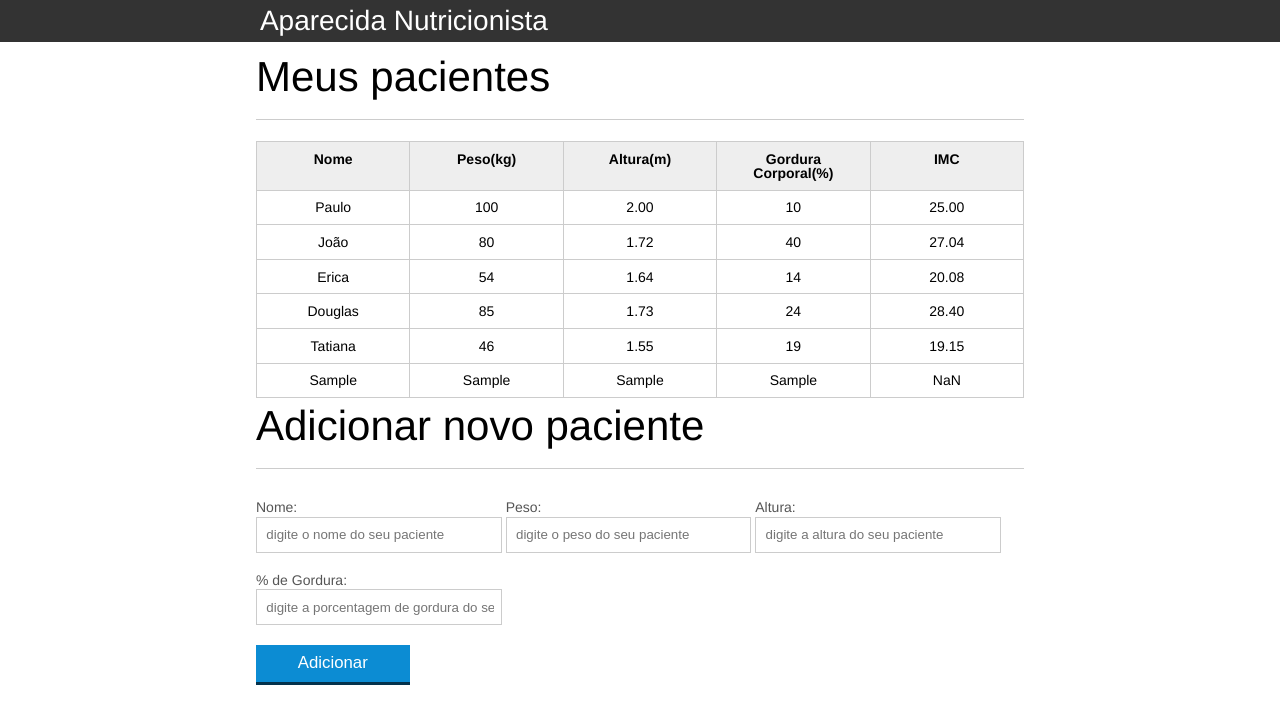
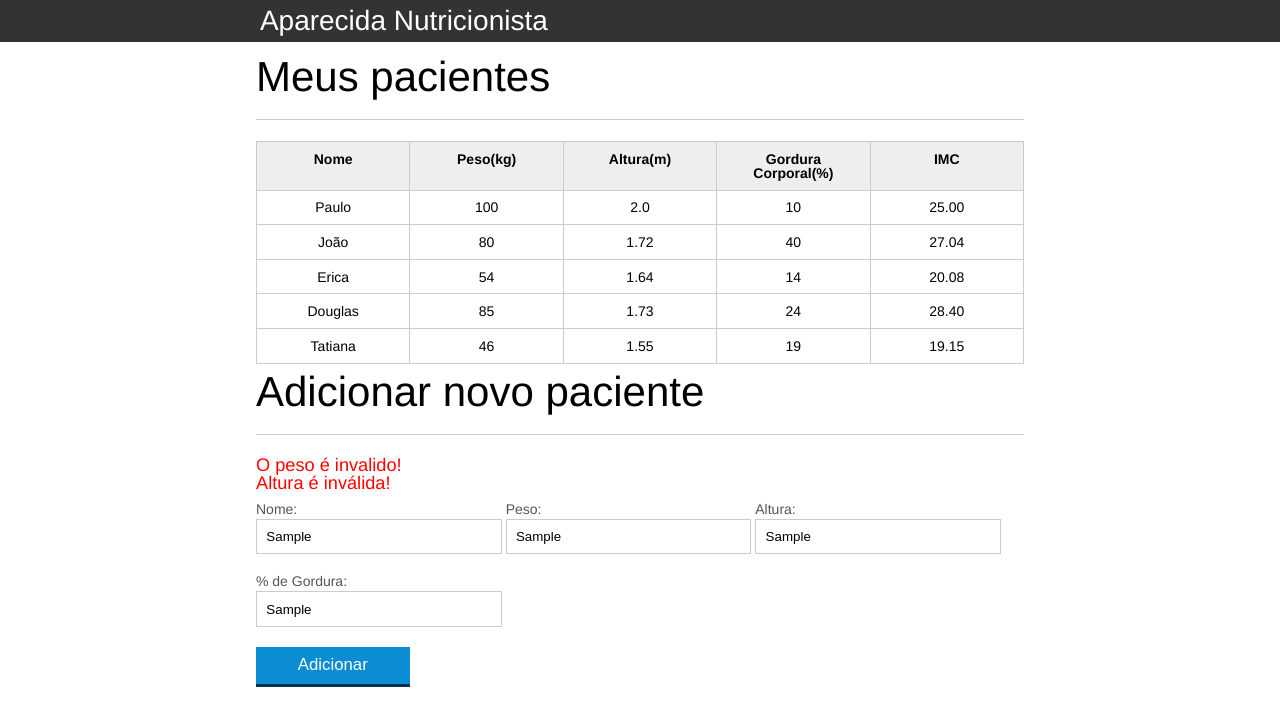
Before and after one commit to CristianoPro/AparecidaNutricao, a plain HTML site: page index.html in a window 1280 px wide. Both pictures are taken after typing "Sample", "Sample", "Sample", "Sample" into the empty fields and a click on the button "Adicionar". Drawn offline with Linux system fonts and the light colour scheme.

Commit message:
validação do form

```diff
--- a/css/index.css
+++ b/css/index.css
@@ -132,3 +132,8 @@ button[disabled=disabled], button:disabled {
 .campo-invalido{
 	border: 1px solid red;
 }
+
+#mensagens-erro{
+	color: red;
+	font-size: 1.3em;
+}
--- a/index.html
+++ b/index.html
@@ -35,7 +35,7 @@
 						<tr class="paciente" id="primeiro-paciente" >
 							<td class="info-nome">Paulo</td>
 							<td class="info-peso">100</td>
-							<td class="info-altura">2.00</td>
+							<td class="info-altura">2.0</td>
 							<td class="info-gordura">10</td>
 							<td class="info-imc">0</td>
 						</tr>
@@ -77,8 +77,10 @@
 		</main>
 
 		<!--Formulário para adicionar novo paciente-->
+
 		<section class="container">
 			<h2 id="titulo-form">Adicionar novo paciente</h2>
+			<ul id="mensagens-erro"></ul>
 			<form id="form-adiciona">
 				<div class="grupo">
 					<label for="nome">Nome:</label>
--- a/js/calcula-imc.js
+++ b/js/calcula-imc.js
@@ -17,16 +17,16 @@ for(var i=0; i< pacientes.length; i++){
 
 	var tdImc = paciente.querySelector(".info-imc");
 
-	var pesoEhValido = true;
-	var alturaEhValida = true;
+	var pesoEhValido = validaPeso(peso);
+	var alturaEhValida = validaAltura(altura);
 
-	if(peso <= 0 || peso >= 1000){
+	if(!pesoEhValido){
 		console.log("Peso inválido!");
 		pesoEhValido = false;
 		tdImc.textContent = "Peso inválido!"
 	}
 
-	if(altura <= 0 || altura >= 3.00){
+	if(!alturaEhValida){
 		console.log("Altura inválida!");
 		alturaEhValida = false;
 		tdImc.textContent = "Altura inválida"
@@ -38,6 +38,23 @@ for(var i=0; i< pacientes.length; i++){
 	}
 }
 
+function validaPeso(peso){
+	if(peso >=0 && peso < 1000){
+		return true;
+	}else{
+		return false;
+	}
+}
+
+function validaAltura(altura){
+	if(altura >= 0 && altura <= 3){
+		return true;
+	}else{
+		return false;
+	}
+}
+
+
 function calculaImc(peso, altura){
 	var imc = 0;
 	imc = peso / (altura * altura);
--- a/js/form.js
+++ b/js/form.js
@@ -5,14 +5,36 @@ botaoAdicionar.addEventListener("click", function(event){
 	var form = document.querySelector("#form-adiciona");
     var paciente = obtemPacienteDoFormulario(form);
 
-	var pacienteTr = montaTr(paciente);
+    var pacienteTr = montaTr(paciente);
+
+    var erros = validaPaciente(paciente);
+
+    if(erros.length > 0 ){
+        var mensagemErro = document.querySelector("#mensagens-erro");
+        exibeMensagensDeErro(erros);
+        return;
+    }
 
     // adicionando o paciente na tabela
 	var tabela = document.querySelector("#tabela-pacientes");
     tabela.appendChild(pacienteTr);
 
     form.reset();
+    var mensagensErro = document.querySelector("#mensagens-erro");
+    mensagensErro.innerHTML = "";
 });
+
+function exibeMensagensDeErro(erros){
+    var ul = document.querySelector("#mensagens-erro");
+    ul.innerHTML = "";
+
+    erros.forEach(function(erro){
+        var li = document.createElement("li");
+        li.textContent = erro;
+        ul.appendChild(li);
+    });
+
+}
 
 function obtemPacienteDoFormulario(form){
 
@@ -47,3 +69,29 @@ function montaTd(dado, classe){
 
     return td;
 }
+
+function validaPaciente(paciente){
+
+    var erros = [];
+
+    if(paciente.nome.length == 0){
+        erros.push("O nome não pode ser em branco");
+    }
+    if(!validaPeso(paciente.peso)){
+        erros.push("O peso é invalido!");
+    }
+    if(!validaAltura(paciente.altura)){
+        erros.push("Altura é inválida!");
+    }
+    if(paciente.gordura.length == 0){
+        erros.push("A gordura não pode ser em branco");
+    }
+    if(paciente.peso.length == 0){
+        erros.push("O peso não pode ser em branco");
+    }
+    if(paciente.altura.length == 0){
+        erros.push("A altura não pode ser em branco");
+    }
+
+    return erros;
+}
```
